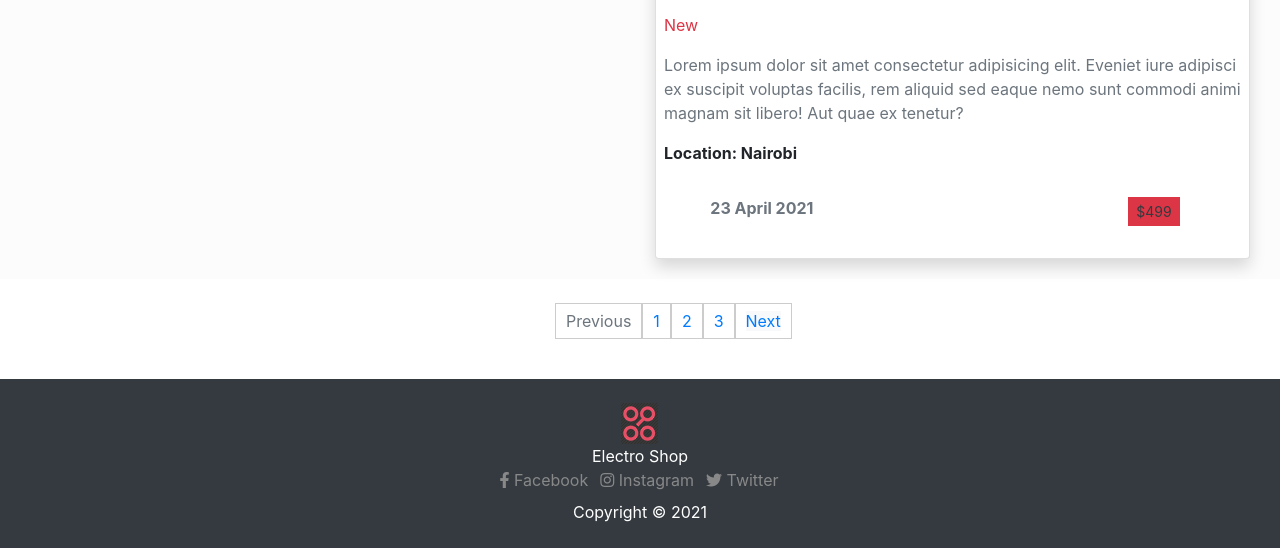
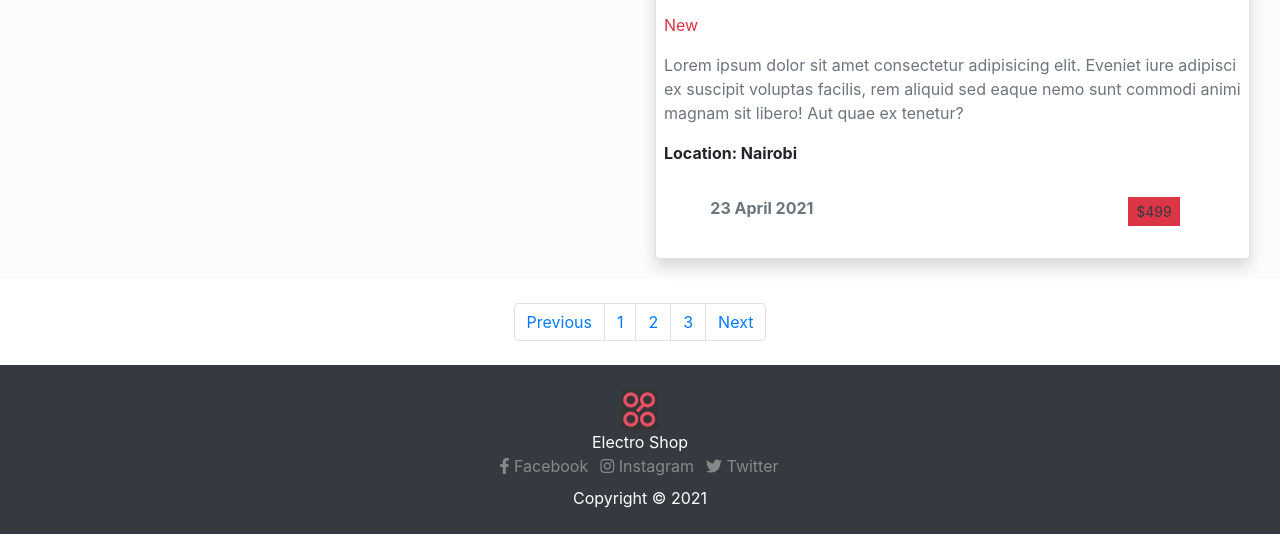
Before and after one commit to rocker-bell/electroshop, a website: page search.html in a window 1280 px wide. Shown: the part 2741-3289 px from the top of the page. Drawn offline with nearby package versions, Linux system fonts and the light colour scheme.

Commit message:
Add bootstrap pagination

```diff
--- a/search.css
+++ b/search.css
@@ -97,6 +97,8 @@ footer {
   display: none;
 }
 
+
+
 /* --media-- */
 
 @media screen and (min-width: 990px) {
@@ -113,6 +115,7 @@ footer {
   }
 
   main {
+
     display: grid;
     grid-template-columns: 50% 50%;
   }
--- a/search.html
+++ b/search.html
@@ -409,15 +409,16 @@
 
 </main>
 
-<nav class="pagination mx-auto my-4 ">
-    <ul class="justify-content-center links">
-        <li><a href="#" class="pagelinks text-secondary">Previous</a></li>
-        <li><a href="#" class="pagelinks">1</a></li>
-        <li><a href="#" class="pagelinks">2</a></li>
-        <li><a href="#" class="pagelinks">3</a></li>
-        <li><a href="#" class="pagelinks bg-light">Next</a></li>
+
+<nav aria-label="Page navigation example">
+    <ul class="pagination justify-content-center mx-auto">
+      <li class="page-item"><a class="page-link" href="#">Previous</a></li>
+      <li class="page-item"><a class="page-link" href="#">1</a></li>
+      <li class="page-item"><a class="page-link" href="#">2</a></li>
+      <li class="page-item"><a class="page-link" href="#">3</a></li>
+      <li class="page-item"><a class="page-link" href="#">Next</a></li>
     </ul>
-</nav>
+  </nav>
 
 
 <footer class="d-flex flex-column bg-dark  justify-content-center align-items-center pt-4 mt-4">
--- a/style.css
+++ b/style.css
@@ -154,6 +154,9 @@ section {
 }
 
 @media screen and (min-width: 990px) {
+  .main {
+    width: 750px;
+  }
   .bottom-header-container {
     display: block;
   }
```
